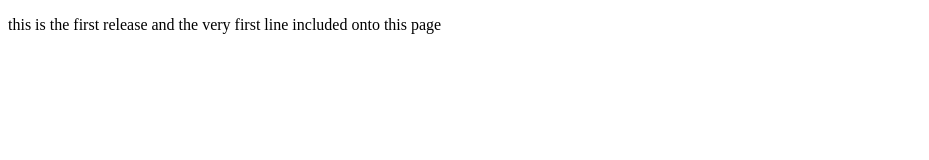
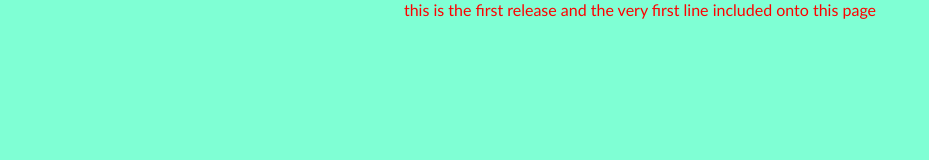
Before and after one commit to deekshith-alluri/gitLearn, a plain HTML site: page index.html in a window 1280 px wide. Shown: the whole page, without its empty margins (0-929 px from the left). Drawn offline with Linux system fonts and the light colour scheme.

Commit message:
2nd edit included CSS file

```diff
--- /dev/null
+++ b/index.css
@@ -0,0 +1,10 @@
+*{
+    background-color: aquamarine;
+    margin: 0;
+    padding: 0;
+}
+body{
+    color: red;
+    font-family: 'Trebuchet MS', 'Lucida Sans Unicode', 'Lucida Grande', 'Lucida Sans', Arial, sans-serif;
+    text-align: center;
+}
--- a/index.html
+++ b/index.html
@@ -4,6 +4,7 @@
     <meta charset="UTF-8">
     <meta name="viewport" content="width=device-width, initial-scale=1.0">
     <title>demo-one-project</title>
+    <link rel="stylesheet" href="index.css">
 </head>
 <body>
     <p>this is the first release and the very first line included onto this page</p>
```
